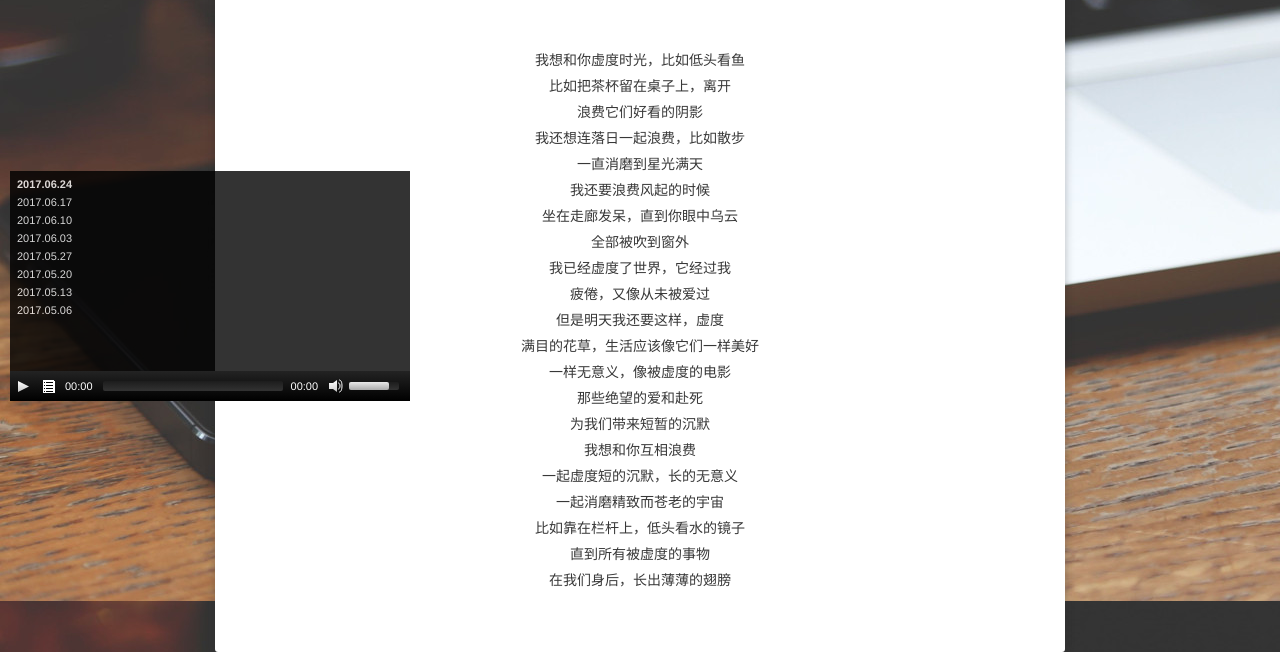
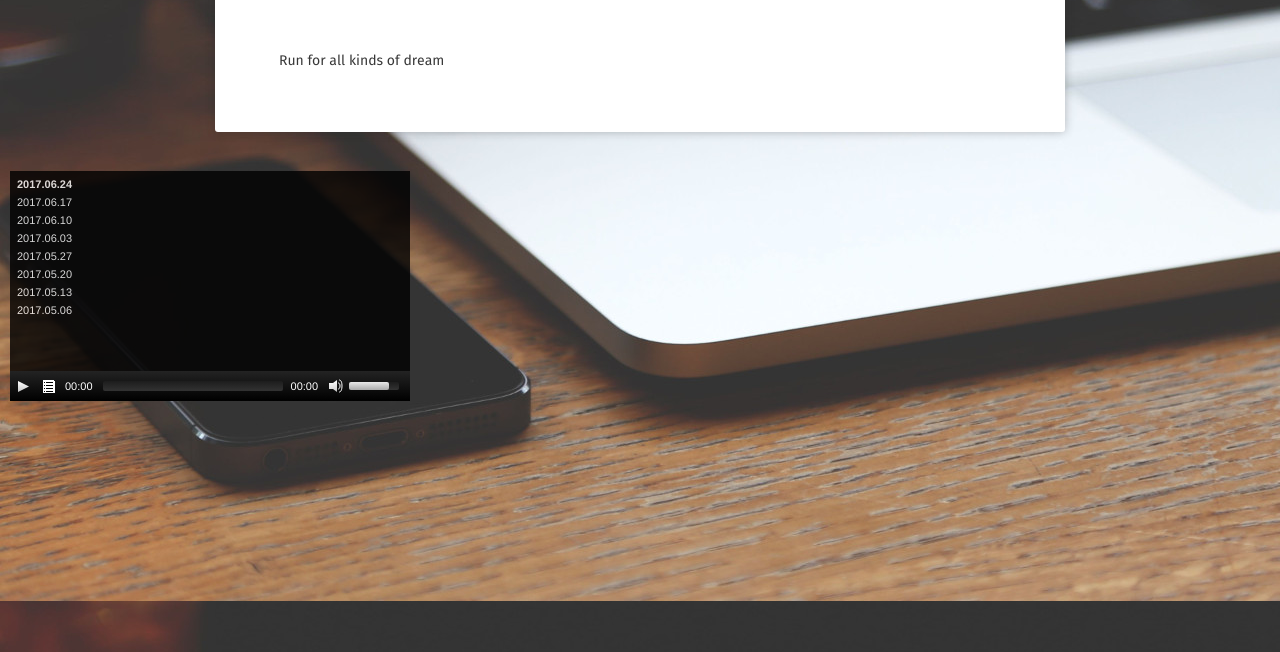
Before and after one commit to TokenJan/TokenJan.github.io, a Jekyll site: the page built from daydream/index.md, in a window 1280 px wide. Shown: the part 489-1141 px from the top of the page. Built offline with Jekyll 4.4.1, drawn with Linux system fonts in a browser that asks for light colours; some web fonts are replaced.

Commit message:
change about and daydream

```diff
--- a/daydream/index.md
+++ b/daydream/index.md
@@ -4,44 +4,4 @@ title: Daydream
 feature: https://mir-s3-cdn-cf.behance.net/project_modules/1400/9c4c3353477431.593621559ef3f.jpg
 comments: false
 ---
-<center>我想和你虚度时光，比如低头看鱼</center>
-
-<center>比如把茶杯留在桌子上，离开</center>
-
-<center>浪费它们好看的阴影</center>
-
-<center>我还想连落日一起浪费，比如散步</center>
-
-<center>一直消磨到星光满天</center>
-
-<center>我还要浪费风起的时候</center>
-
-<center>坐在走廊发呆，直到你眼中乌云</center>
-
-<center>全部被吹到窗外</center>
-
-<center>我已经虚度了世界，它经过我</center>
-
-<center>疲倦，又像从未被爱过</center>
-
-<center>但是明天我还要这样，虚度</center>
-
-<center>满目的花草，生活应该像它们一样美好</center>
-
-<center>一样无意义，像被虚度的电影</center>
-
-<center>那些绝望的爱和赴死</center>
-
-<center>为我们带来短暂的沉默</center>
-
-<center>我想和你互相浪费</center>
-
-<center>一起虚度短的沉默，长的无意义</center>
-
-<center>一起消磨精致而苍老的宇宙</center>
-
-<center>比如靠在栏杆上，低头看水的镜子</center>
-
-<center>直到所有被虚度的事物</center>
-
-<center>在我们身后，长出薄薄的翅膀</center>
+Run for all kinds of dream
```
Also changed, not shown: about/index.md (+7 -7 lines).
